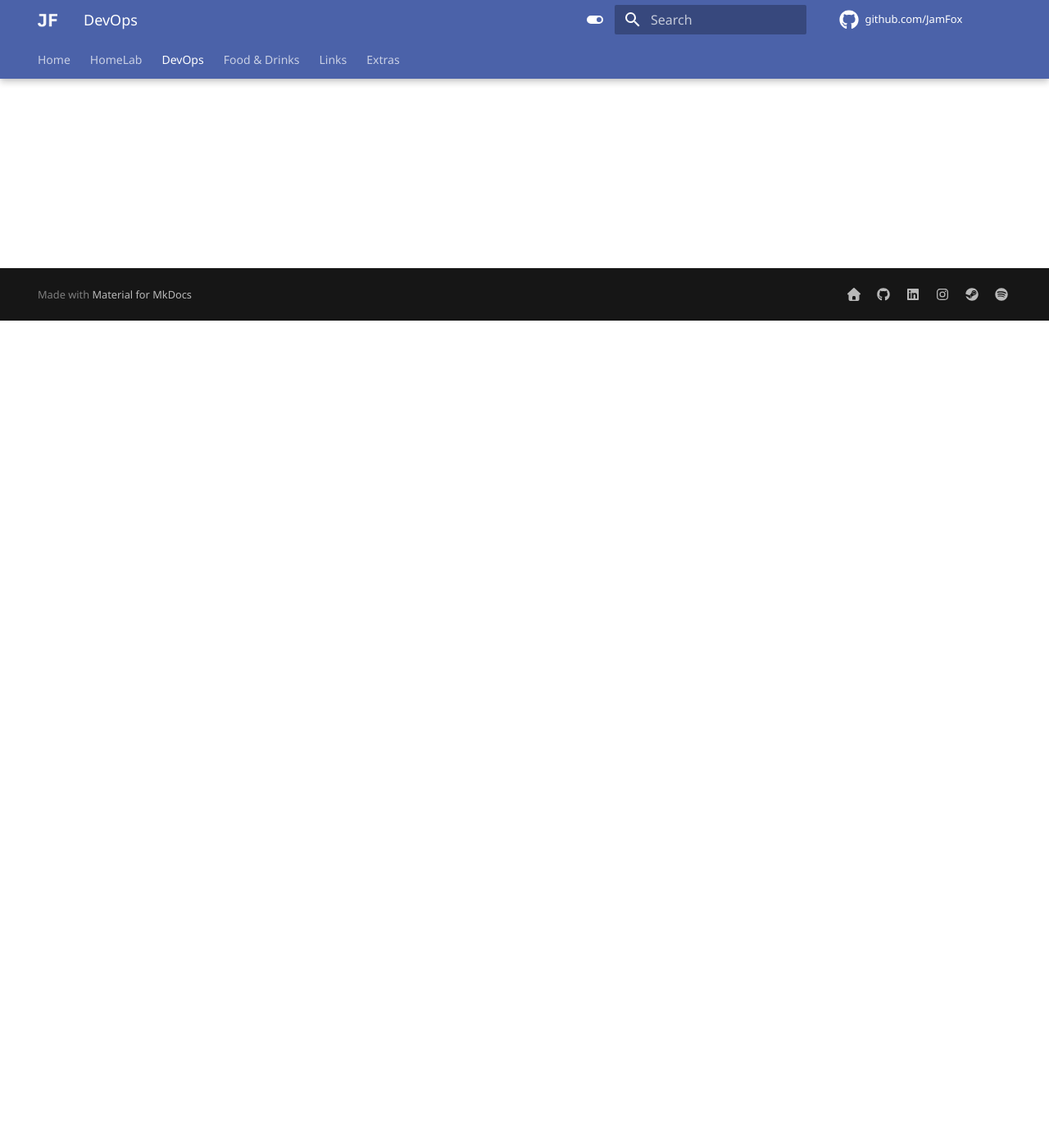
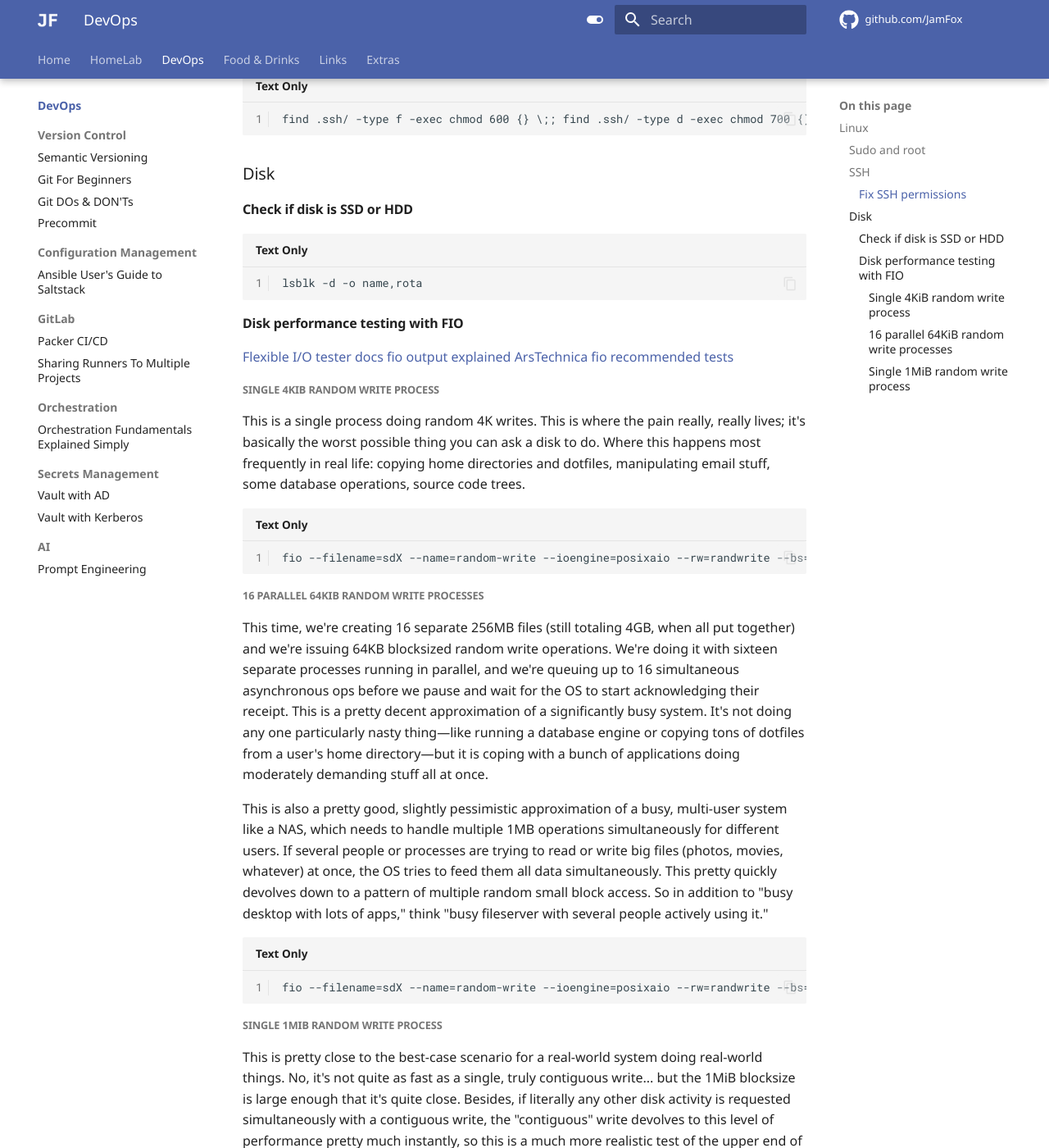
Before and after one commit to JamFox/docs.jamfox.dev, an MkDocs documentation site: the page built from docs/content/devops/index.md, in a window 1280 px wide and 1400 px high, scrolled down 1009 px. Shown: the whole window at 82% size. Built offline with MkDocs 1.6.1 and Material for MkDocs 9.7.7, drawn with Linux system fonts in a browser that asks for light colours; comment, search, counter and statistics services are not loaded; some of the changed text lies outside the part shown.

Commit message:
add linux stuff

````diff
--- a/docs/content/devops/index.md
+++ b/docs/content/devops/index.md
@@ -3,3 +3,81 @@ title: "DevOps"
 ---
 
 General technical system administration and devops documentation.
+
+## Linux
+
+General Linux tidbits.
+
+### Sudo and root
+
+You may see `sudo su -` used instead of `sudo -i` but there are some subtle differences between them.
+The `sudo su -` command sets up the root environment exactly like a normal login because the `su -` command ignores the settings made by sudo and sets up the environment from scratch.
+The default configuration of the `sudo -i` command actually sets up some details of the root user's environment differently than a normal login.
+For example, it sets the PATH environment variable slightly differently. This affects where the shell will look to find commands.
+You can make `sudo -i` behave more like `su -` by editing `/etc/sudoers` with `visudo`. Find the line
+
+```
+Defaults secure_path = /sbin:/bin:/usr/sbin:/usr/bin
+```
+
+and replace it with the following two lines:
+
+```
+Defaults secure_path = /usr/local/bin:/usr/bin
+Defaults>root secure_path = /usr/local/sbin:/usr/local/bin:/usr/sbin:/usr/bin
+```
+
+For most purposes, this is not a major difference. However, for consistency of PATH settings on systems with the default `/etc/sudoers file`, it must be considered.
+
+### SSH
+
+#### Fix SSH permissions
+
+```
+find .ssh/ -type f -exec chmod 600 {} \;; find .ssh/ -type d -exec chmod 700 {} \;; find .ssh/ -type f -name "*.pub" -exec chmod 644 {} \;
+```
+
+### Disk
+
+#### Check if disk is SSD or HDD
+
+```
+lsblk -d -o name,rota
+```
+
+#### Disk performance testing with FIO
+
+[Flexible I/O tester docs](https://fio.readthedocs.io/en/latest/fio_doc.html)
+[fio output explained](https://tobert.github.io/post/2014-04-17-fio-output-explained.html)
+[ArsTechnica fio recommended tests](https://arstechnica.com/gadgets/2020/02/how-fast-are-your-disks-find-out-the-open-source-way-with-fio/)
+
+##### Single 4KiB random write process
+
+This is a single process doing random 4K writes. This is where the pain really, really lives; it's basically the worst possible thing you can ask a disk to do. Where this happens most frequently in real life: copying home directories and dotfiles, manipulating email stuff, some database operations, source code trees.
+
+```
+fio --filename=sdX --name=random-write --ioengine=posixaio --rw=randwrite --bs=4k --size=4g --numjobs=1 --iodepth=1 --runtime=60 --time_based --end_fsync=1
+```
+
+
+##### 16 parallel 64KiB random write processes
+
+This time, we're creating 16 separate 256MB files (still totaling 4GB, when all put together) and we're issuing 64KB blocksized random write operations. We're doing it with sixteen separate processes running in parallel, and we're queuing up to 16 simultaneous asynchronous ops before we pause and wait for the OS to start acknowledging their receipt. This is a pretty decent approximation of a significantly busy system. It's not doing any one particularly nasty thing—like running a database engine or copying tons of dotfiles from a user's home directory—but it is coping with a bunch of applications doing moderately demanding stuff all at once.
+
+This is also a pretty good, slightly pessimistic approximation of a busy, multi-user system like a NAS, which needs to handle multiple 1MB operations simultaneously for different users. If several people or processes are trying to read or write big files (photos, movies, whatever) at once, the OS tries to feed them all data simultaneously. This pretty quickly devolves down to a pattern of multiple random small block access. So in addition to "busy desktop with lots of apps," think "busy fileserver with several people actively using it."
+
+```
+fio --filename=sdX --name=random-write --ioengine=posixaio --rw=randwrite --bs=64k --size=256m --numjobs=16 --iodepth=16 --runtime=60 --time_based --end_fsync=1
+```
+
+##### Single 1MiB random write process
+
+This is pretty close to the best-case scenario for a real-world system doing real-world things. No, it's not quite as fast as a single, truly contiguous write... but the 1MiB blocksize is large enough that it's quite close. Besides, if literally any other disk activity is requested simultaneously with a contiguous write, the "contiguous" write devolves to this level of performance pretty much instantly, so this is a much more realistic test of the upper end of storage performance on a typical system.
+
+You'll see some kooky fluctuations on SSDs when doing this test. This is largely due to the SSD's firmware having better luck or worse luck at any given time, when it's trying to queue operations so that it can write across all physical media stripes cleanly at once. Rust disks will tend to provide a much more consistent, though typically lower, throughput across the run.
+
+You can also see SSD performance fall off a cliff here if you exhaust an onboard write cache—TLC and QLC drives tend to have small write cache areas made of much faster MLC or SLC media. Once those get exhausted, the disk has to drop to writing directly to the much slower TLC/QLC media where the data eventually lands. This is the major difference between, for example, Samsung EVO and Pro SSDs—the EVOs have slow TLC media with a fast MLC cache, where the Pros use the higher-performance, higher-longevity MLC media throughout the entire SSD.
+
+```
+fio --filename=sdX --name=random-write --ioengine=posixaio --rw=randwrite --bs=1m --size=16g --numjobs=1 --iodepth=1 --runtime=60 --time_based --end_fsync=1
+```
````
